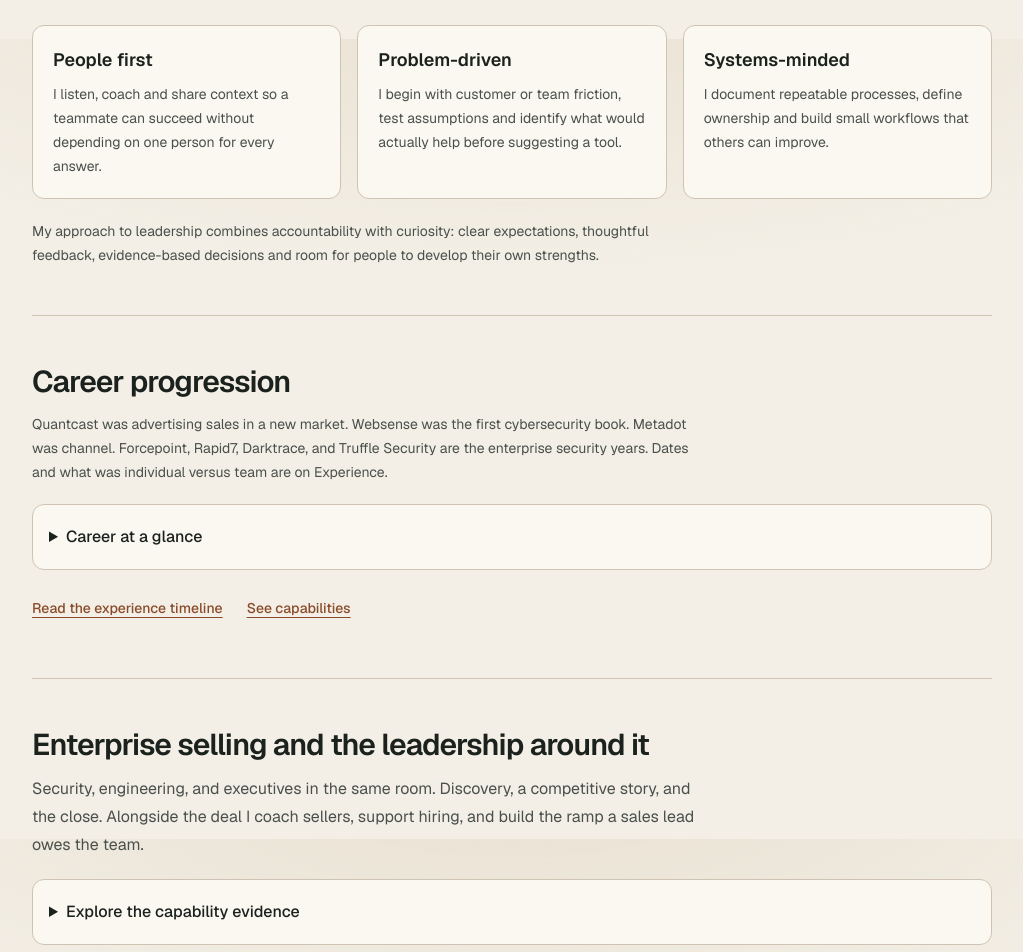
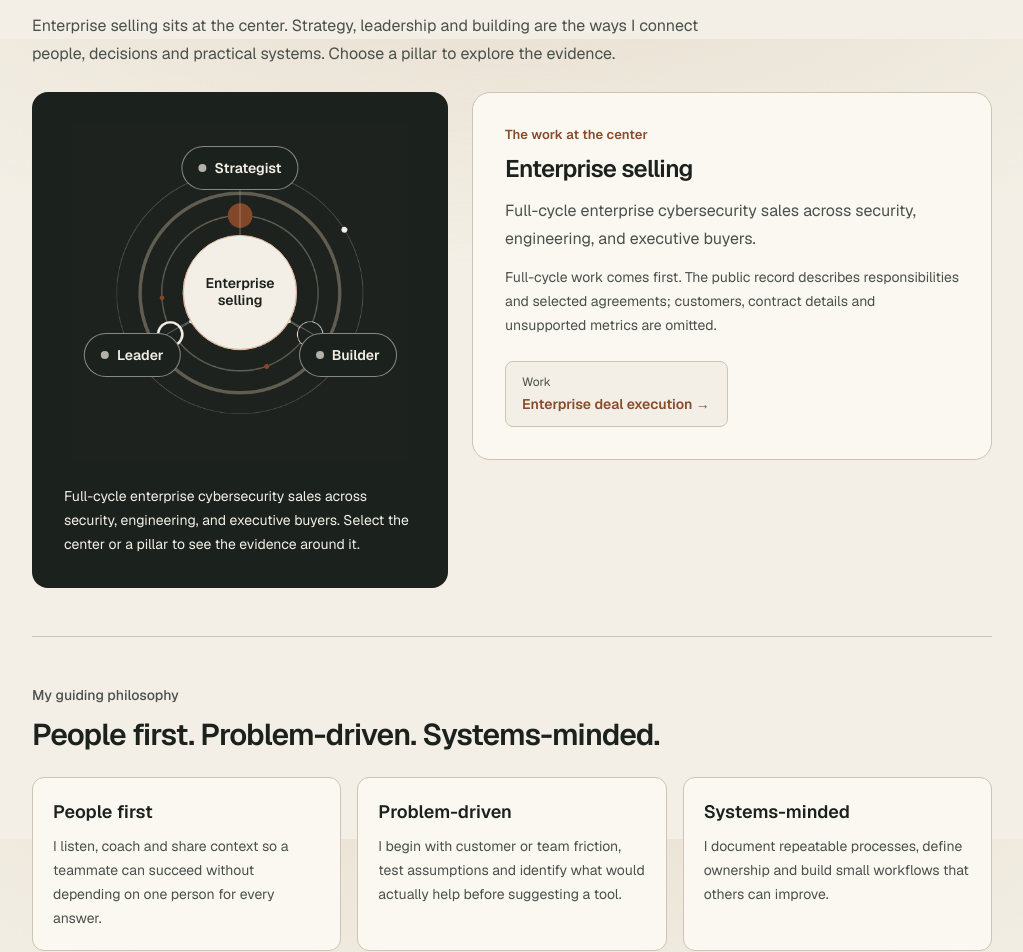
Before and after one commit to heyfunwhoa/byjoyaing-portfolio, a Next.js app: page /about in a window 1280 px wide. Shown: the part 761-1713 px from the top of the page, without its empty margins (128-1151 px from the left). Built offline with nearby package versions, Linux system fonts and the light colour scheme.

Commit message:
Surface About capability orbit and add purposeful selection motion

```diff
--- a/app/about/page.tsx
+++ b/app/about/page.tsx
@@ -42,6 +42,13 @@ export default function AboutPage() {
         </div>
       </section>
 
+      <section id="how-i-work" aria-labelledby="how-i-work-heading" className="scroll-mt-24 border-b border-border py-12">
+        <p className="editorial-eyebrow text-accent">The approach behind the work</p>
+        <h2 id="how-i-work-heading" className="mt-3 font-display text-3xl">How I work</h2>
+        <p className="mt-3 max-w-2xl text-base leading-7 text-muted">Enterprise selling sits at the center. Strategy, leadership and building are the ways I connect people, decisions and practical systems. Choose a pillar to explore the evidence.</p>
+        <CapabilityOrbit />
+      </section>
+
       <section className="border-b border-border py-12">
         <p className="text-sm font-medium text-muted">My guiding philosophy</p>
         <h2 className="font-display mt-3 text-3xl">People first. Problem-driven. Systems-minded.</h2>
@@ -81,18 +88,7 @@ export default function AboutPage() {
           </div>
       </section>
 
-      <section className="border-b border-border py-12">
-        <h2 className="font-display text-3xl tracking-tight">Enterprise selling and the leadership around it</h2>
-        <p className="mt-3 max-w-2xl text-base leading-7 text-muted">
-          Security, engineering, and executives in the same room. Discovery, a competitive story, and the close. Alongside the deal I coach sellers, support hiring, and build the ramp a sales lead owes the team.
-        </p>
-        <details className="mt-5 rounded-xl border border-border bg-card p-4">
-          <summary className="cursor-pointer py-1 font-medium">
-            Explore the capability evidence
-          </summary>
-          <CapabilityOrbit />
-        </details>
-      </section>
+
 
       <section className="border-b border-border py-8">
         <h2 className="font-display text-2xl">
--- a/app/page.tsx
+++ b/app/page.tsx
@@ -90,6 +90,7 @@ export default function Home() {
             <BrandAvatar variant="leader" />
           </CelestialFrame>
           <p className="editorial-subtle mt-3 text-center text-xs leading-5">Curious by nature. Builder by instinct.</p>
+          <Link href="/about#how-i-work" className="mt-3 flex min-h-11 items-center justify-center gap-2 text-center text-sm font-semibold text-[#E6B59A] underline underline-offset-4">Explore how I work <ArrowRight size={16} aria-hidden="true" /></Link>
         </div>
       </section>
 
--- a/app/work/page.tsx
+++ b/app/work/page.tsx
@@ -38,6 +38,7 @@ export default function WorkPage() {
         aria-labelledby="featured-work-heading"
         className="border-b border-border py-12 sm:py-16"
       >
+        <Link href="/about#how-i-work" className="mb-4 inline-flex min-h-11 items-center text-sm font-semibold text-accent underline underline-offset-4">How I approach the work →</Link>
         <p className="editorial-eyebrow text-accent">Selected work / Explore</p>
         <h2 id="featured-work-heading" className="mt-2 font-display text-3xl">
           Explore professional evidence
--- /dev/null
+++ b/components/capability-orbit.module.css
@@ -0,0 +1,41 @@
+.node {
+  transition:
+    border-color 180ms ease,
+    box-shadow 180ms ease;
+}
+.node:hover,
+.node:focus-visible {
+  box-shadow: 0 0 0 3px rgb(230 181 154 / 24%);
+}
+.connection {
+  stroke-dasharray: 1;
+  animation: trace 240ms ease-out;
+}
+.panel:not([hidden]) {
+  animation: reveal 200ms ease-out;
+}
+@keyframes trace {
+  from {
+    stroke-dashoffset: 1;
+  }
+  to {
+    stroke-dashoffset: 0;
+  }
+}
+@keyframes reveal {
+  from {
+    transform: translateY(5px);
+  }
+  to {
+    transform: translateY(0);
+  }
+}
+@media (prefers-reduced-motion: reduce) {
+  .node {
+    transition: none;
+  }
+  .connection,
+  .panel:not([hidden]) {
+    animation: none;
+  }
+}
--- a/components/capability-orbit.tsx
+++ b/components/capability-orbit.tsx
@@ -1,6 +1,7 @@
 "use client";
 
 import Link from "next/link";
+import styles from "./capability-orbit.module.css";
 import { useId, useRef, useState, type KeyboardEvent } from "react";
 import { GeometricMotif } from "@/components/geometric-motif";
 import { OrbitArtwork } from "@/components/orbit-artwork";
@@ -75,7 +76,8 @@ export function CapabilityOrbit({ artwork = true }: { artwork?: boolean }) {
                 x2={node.x}
                 y2={node.y}
                 strokeWidth={pillarIndex === index ? 0.6 : 0.3}
-                className="transition-[stroke,opacity] duration-300"
+                pathLength={1}
+                className={pillarIndex === index ? styles.connection : undefined}
                 stroke={pillarIndex === index ? "#E6B59A" : "#F3EFE6"}
                 opacity={pillarIndex === index ? 1 : 0.3}
               />
@@ -87,7 +89,7 @@ export function CapabilityOrbit({ artwork = true }: { artwork?: boolean }) {
             aria-pressed={selected === "center"}
             aria-controls={`${baseId}-panel-center`}
             onClick={() => setSelected("center")}
-            className={`absolute top-1/2 left-1/2 z-10 flex aspect-square w-[30%] -translate-x-1/2 -translate-y-1/2 items-center justify-center rounded-full border p-2 text-center text-sm leading-tight font-semibold sm:w-[34%] ${
+            className={`${styles.node} absolute top-1/2 left-1/2 z-10 flex aspect-square w-[30%] -translate-x-1/2 -translate-y-1/2 items-center justify-center rounded-full border p-2 text-center text-sm leading-tight font-semibold sm:w-[34%] ${
               selected === "center"
                 ? "border-[#E6B59A] bg-background text-foreground"
                 : "border-[#F3EFE6]/50 bg-background text-foreground hover:border-[#E6B59A]"
@@ -113,7 +115,7 @@ export function CapabilityOrbit({ artwork = true }: { artwork?: boolean }) {
                   tabIndex={active || (pillarIndex === null && index === 0) ? 0 : -1}
                   onClick={() => setSelected(index)}
                   style={{ left: `${nodes[index].x}%`, top: `${nodes[index].y}%` }}
-                  className={`absolute z-10 inline-flex min-h-11 -translate-x-1/2 -translate-y-1/2 items-center gap-2 rounded-full border px-4 text-sm font-semibold whitespace-nowrap transition-colors duration-200 ${
+                  className={`${styles.node} absolute z-10 inline-flex min-h-11 -translate-x-1/2 -translate-y-1/2 items-center gap-2 rounded-full border px-2 text-xs font-semibold whitespace-nowrap sm:px-4 sm:text-sm transition-colors duration-200 ${
                     active
                       ? "border-[#E6B59A] bg-background text-foreground"
                       : "border-[#F3EFE6]/50 bg-foreground text-background hover:border-[#E6B59A]"
@@ -135,9 +137,10 @@ export function CapabilityOrbit({ artwork = true }: { artwork?: boolean }) {
       </div>
 
       <section
+        aria-label="Enterprise selling overview"
         id={`${baseId}-panel-center`}
         hidden={selected !== "center"}
-        className="editorial-panel bg-card p-6 transition-[opacity,translate] duration-200 ease-out starting:translate-y-1 starting:opacity-70 sm:p-8"
+        className={`${styles.panel} editorial-panel bg-card p-6 sm:p-8`}
       >
         <p className="editorial-eyebrow text-accent">The work at the center</p>
         <h3 className="mt-2 font-display text-2xl tracking-tight">{orbitCenter.label}</h3>
@@ -153,7 +156,7 @@ export function CapabilityOrbit({ artwork = true }: { artwork?: boolean }) {
           id={`${baseId}-panel-${pillar.id}`}
           aria-labelledby={`${baseId}-tab-${pillar.id}`}
           hidden={pillarIndex !== index}
-          className="editorial-panel bg-card p-6 transition-[opacity,translate] duration-200 ease-out starting:translate-y-1 starting:opacity-70 sm:p-8"
+          className={`${styles.panel} editorial-panel bg-card p-6 sm:p-8`}
         >
           <p className="editorial-eyebrow text-accent">Around enterprise selling</p>
           <h3 className="mt-2 font-display text-2xl tracking-tight">{pillar.label}</h3>
```
Also changed, not shown: 2 other files (tests, documents, lock files or other folders).
